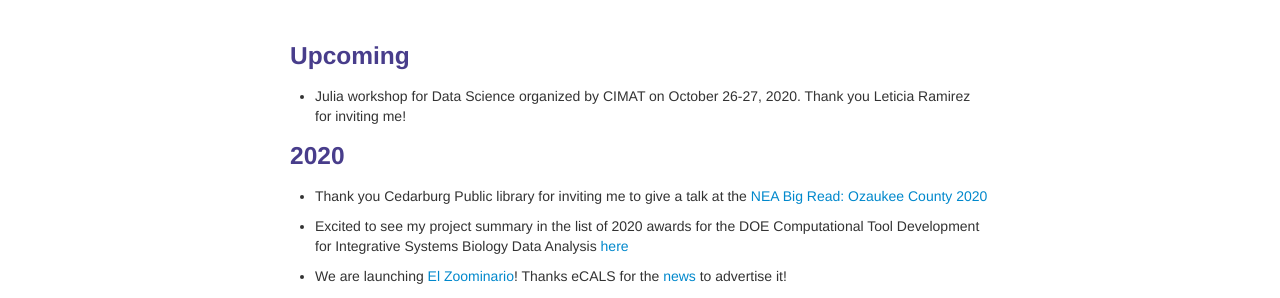
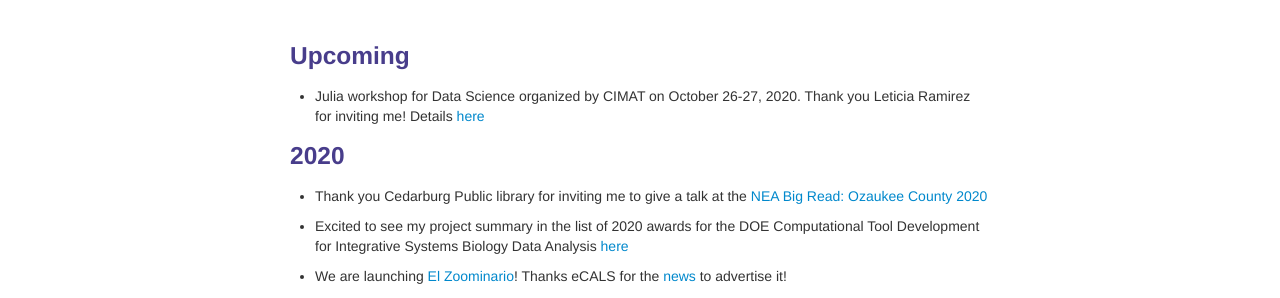
Before and after one commit to solislemuslab/solislemuslab.github.io, a Jekyll site: the page built from pages/news.md, in a window 1280 px wide. Shown: the part 126-424 px from the top of the page. Built offline with Jekyll 4.4.1, drawn with Linux system fonts in a browser that asks for light colours.

Commit message:
added julia link

```diff
--- a/pages/news.md
+++ b/pages/news.md
@@ -6,7 +6,7 @@ description: Solis-Lemus lab
 
 ### Upcoming
 
-- Julia workshop for Data Science organized by CIMAT on October 26-27, 2020. Thank you Leticia Ramirez for inviting me!
+- Julia workshop for Data Science organized by CIMAT on October 26-27, 2020. Thank you Leticia Ramirez for inviting me! Details [here](http://mcd.eventos.cimat.mx/)
 
 ### 2020
 
```
